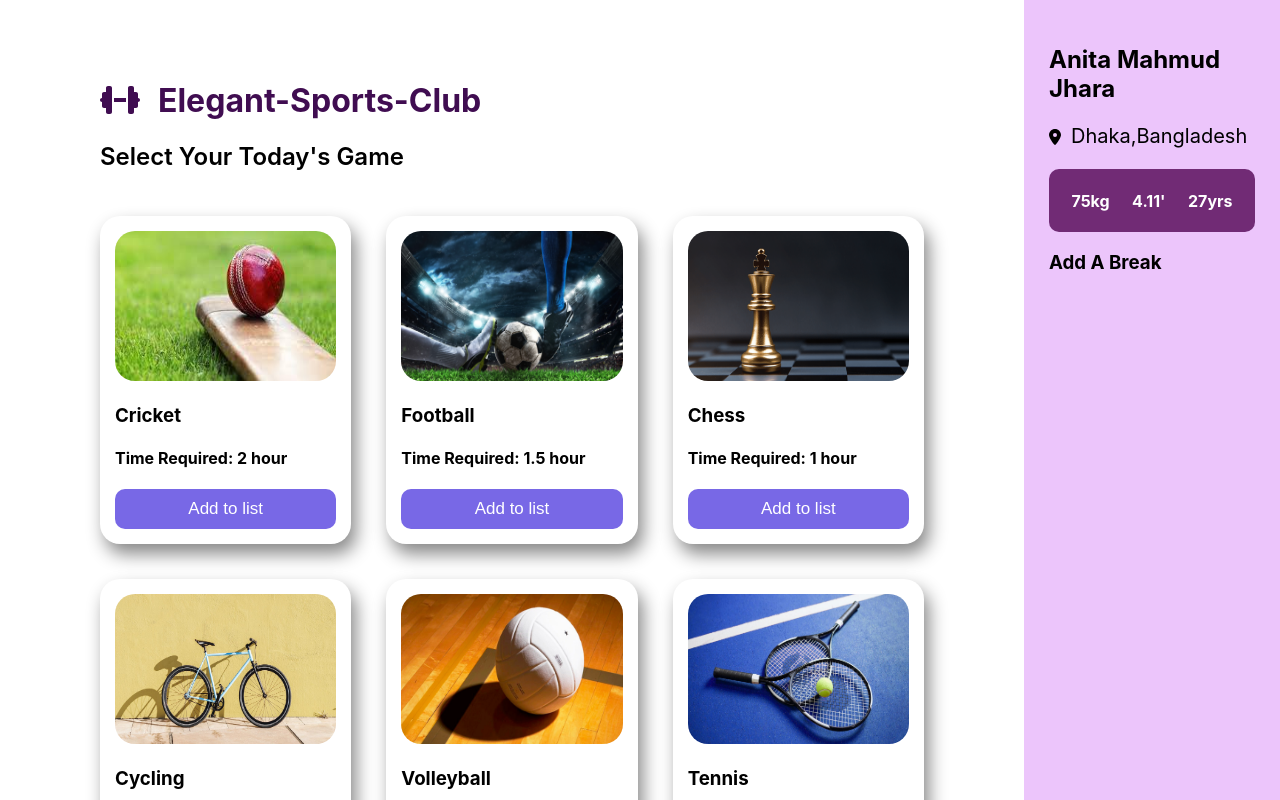
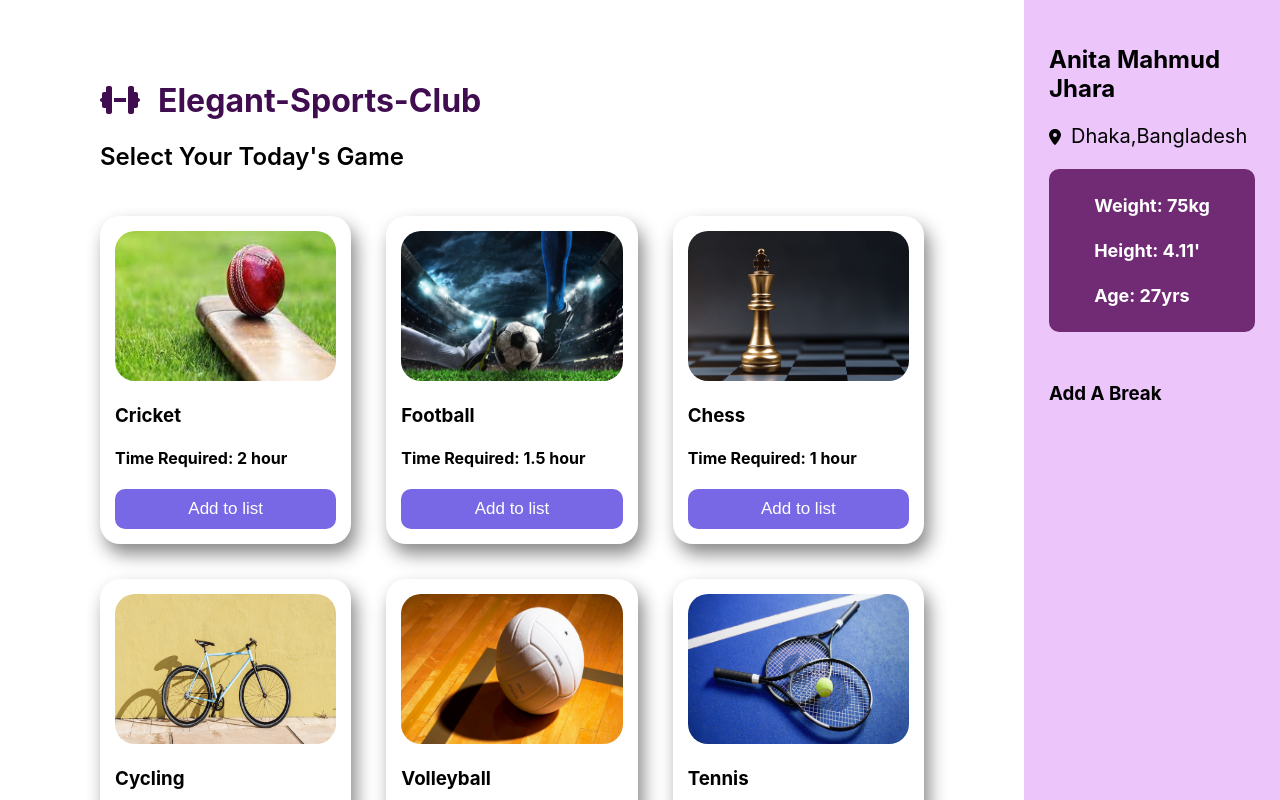
Before and after one commit to Anita-Mahmud/elegant-sports, a React (Create React App) app: page / in a window 1280 px wide. Shown: the top 800 px of the page. Built offline with nearby package versions, Linux system fonts and the light colour scheme.

Commit message:
info updated

```diff
--- a/src/components/Container/Container.css
+++ b/src/components/Container/Container.css
@@ -25,9 +25,11 @@
 }
 .infos{
     display: flex;
-    justify-content: space-evenly;
+    justify-content: center;
     background-color: #712B75;
     color: white;
     border-radius: 10px;
-
+    padding:2px 10px;
+    font-size: 18px;
+    margin-bottom: 50px;
 }
--- a/src/components/Container/Container.js
+++ b/src/components/Container/Container.js
@@ -18,9 +18,11 @@ const Container = () => {
              <h2>Anita Mahmud Jhara</h2>
              <h4><FontAwesomeIcon icon={faLocationDot}></FontAwesomeIcon><span>Dhaka,Bangladesh</span></h4>
              <div className='infos'>
-                <h4>75kg</h4>
-                <h4>4.11'</h4>
-                <h4>27yrs</h4>
+                <div>
+                <h4>Weight: 75kg</h4>
+                <h4>Height: 4.11'</h4>
+                <h4>Age: 27yrs</h4>
+                </div>
              </div>
              <Break></Break>
         </div>
```
